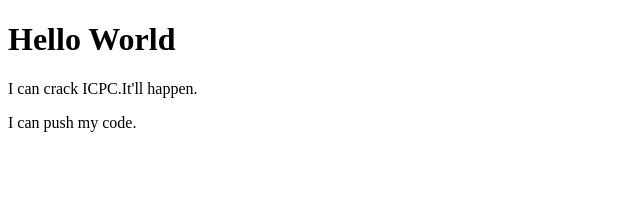
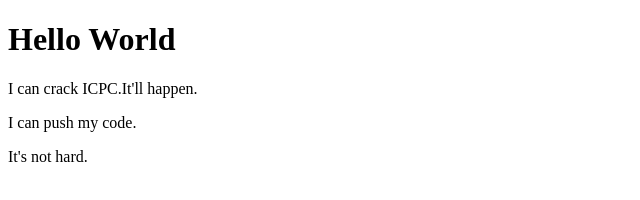
Before and after one commit to Softengr-web/myFirstWebsite, a plain HTML site: page index.html in a window 1280 px wide. Shown: the full height of the page, 0-640 px from the left. Drawn offline with Linux system fonts and the light colour scheme.

Commit message:
try to push

```diff
--- a/index.html
+++ b/index.html
@@ -10,6 +10,7 @@
     <h1>Hello World</h1>
     <p>I can crack ICPC.It'll happen.</p>
     <p>I can push my code.</p>
+    <p>It's not hard.</p>
 
 </body>
 </html>
```
